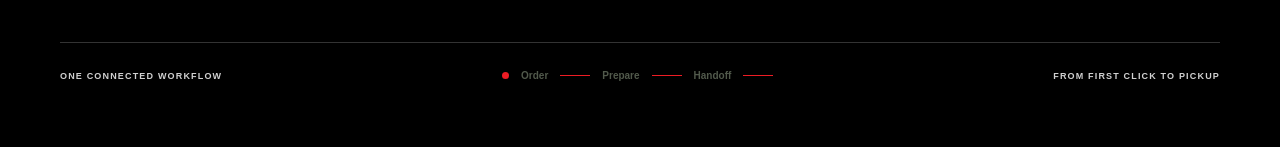
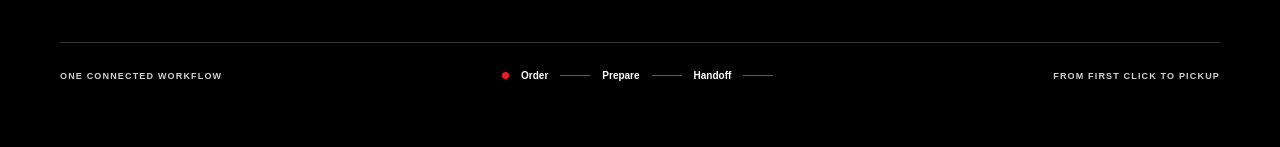
Before and after one commit to Jrnotjunior/web2table.io, a React (Vite) app: page / in a window 1280 px wide. Shown: the part 653-800 px from the top of the page. Built offline with nearby package versions, Linux system fonts and the light colour scheme.

Commit message:
Remove duplicate design tokens and legacy green aliases

```diff
--- a/src/styles/global.css
+++ b/src/styles/global.css
@@ -17,8 +17,6 @@
   --accent-hover: #c9161d;
   --text-secondary: #d0d0d0;
   --border-subtle: rgba(255,255,255,.2);
-  --green: var(--accent);
-  --green-dark: var(--black);
   --line: var(--border-subtle);
   --serif: 'Montserrat', sans-serif;
 }
@@ -123,7 +121,7 @@ p { color: var(--muted); line-height: 1.75; }
 .team-card small { color: #83897f; font-size: 9px; }
 .team-check { width: 22px; height: 22px; display: grid; place-items: center; margin-left: 5px; border-radius: 50%; color: var(--white); background: var(--accent); }
 .visual-stamp { position: absolute; right: 20px; top: 0; display: flex; align-items: center; gap: 8px; padding: 12px 15px; border-radius: 8px; color: var(--white); background: var(--black); font-size: 10px; font-weight: 600; line-height: 1.45; }
-.visual-stamp svg { color: var(--green); }
+.visual-stamp svg { color: var(--accent); }
 .hero-bottom { min-height: 66px; display: flex; align-items: center; justify-content: space-between; gap: 22px; border-top: 1px solid var(--line); color: #81877d; font-size: 9px; font-weight: 700; letter-spacing: .13em; }
 .workflow-line { display: flex; align-items: center; gap: 12px; color: #51594b; font-size: 10px; letter-spacing: 0; }
 .workflow-line i { width: 30px; height: 1px; background: #c9d0bf; }
@@ -293,15 +291,7 @@ p { color: var(--muted); line-height: 1.75; }
 }
 
 /* Web2Table approved brand system: black, white, and red only. */
-:root {
-  --ink: var(--black);
-  --muted: var(--white);
-  --paper: var(--black);
-  --white: var(--white);
-  --green: var(--accent);
-  --green-dark: var(--black);
-  --line: rgba(255,255,255,.18);
-}
+/* Brand tokens are defined once in the root block at the top of this file. */
 body, .site-header, .main-nav, .platform-section, .solutions-section,
 .about-section, .contact-section, .solution-card, .floating-card,
 .about-note, .capability-card, .contact-panel {
```
